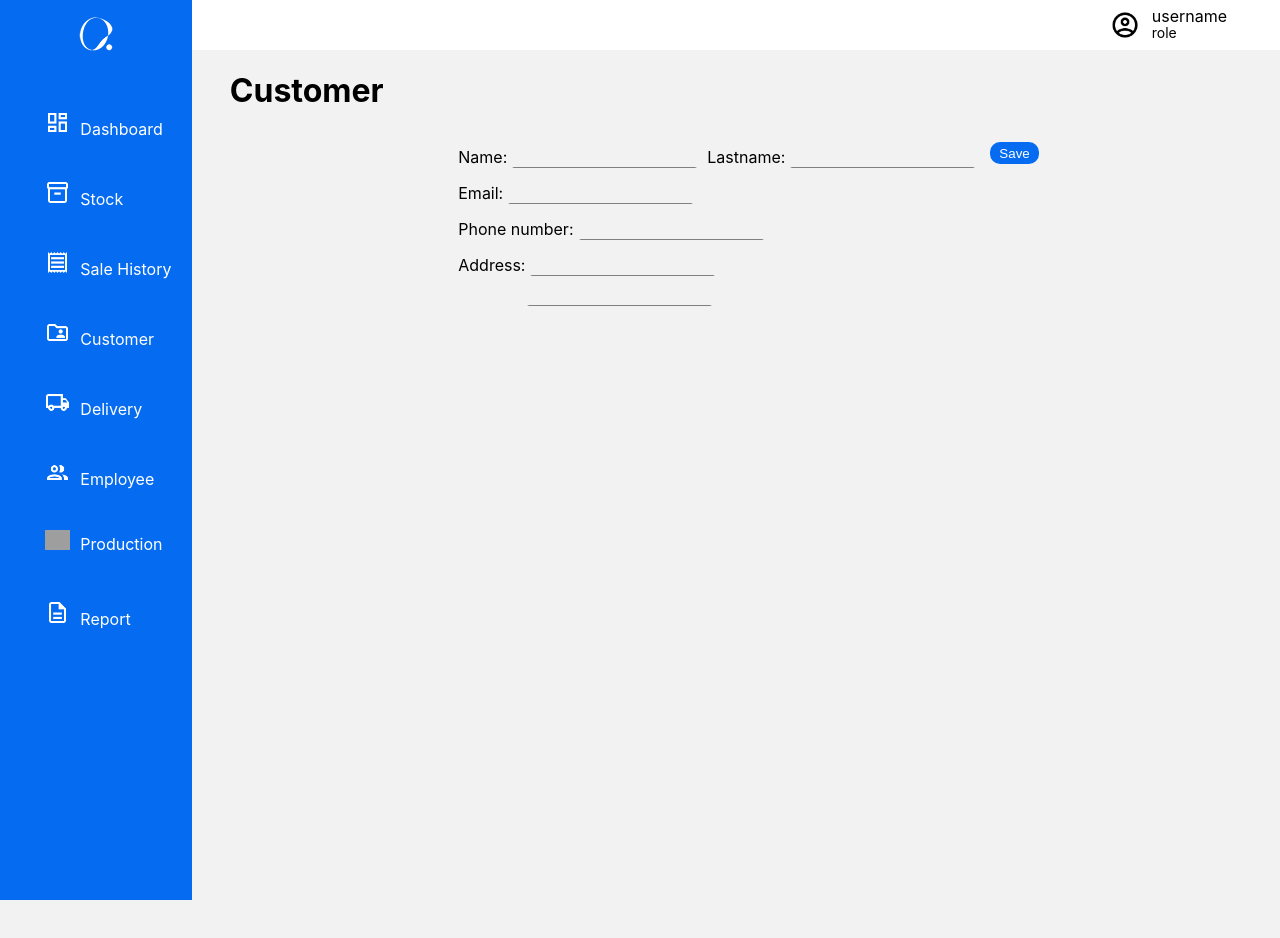
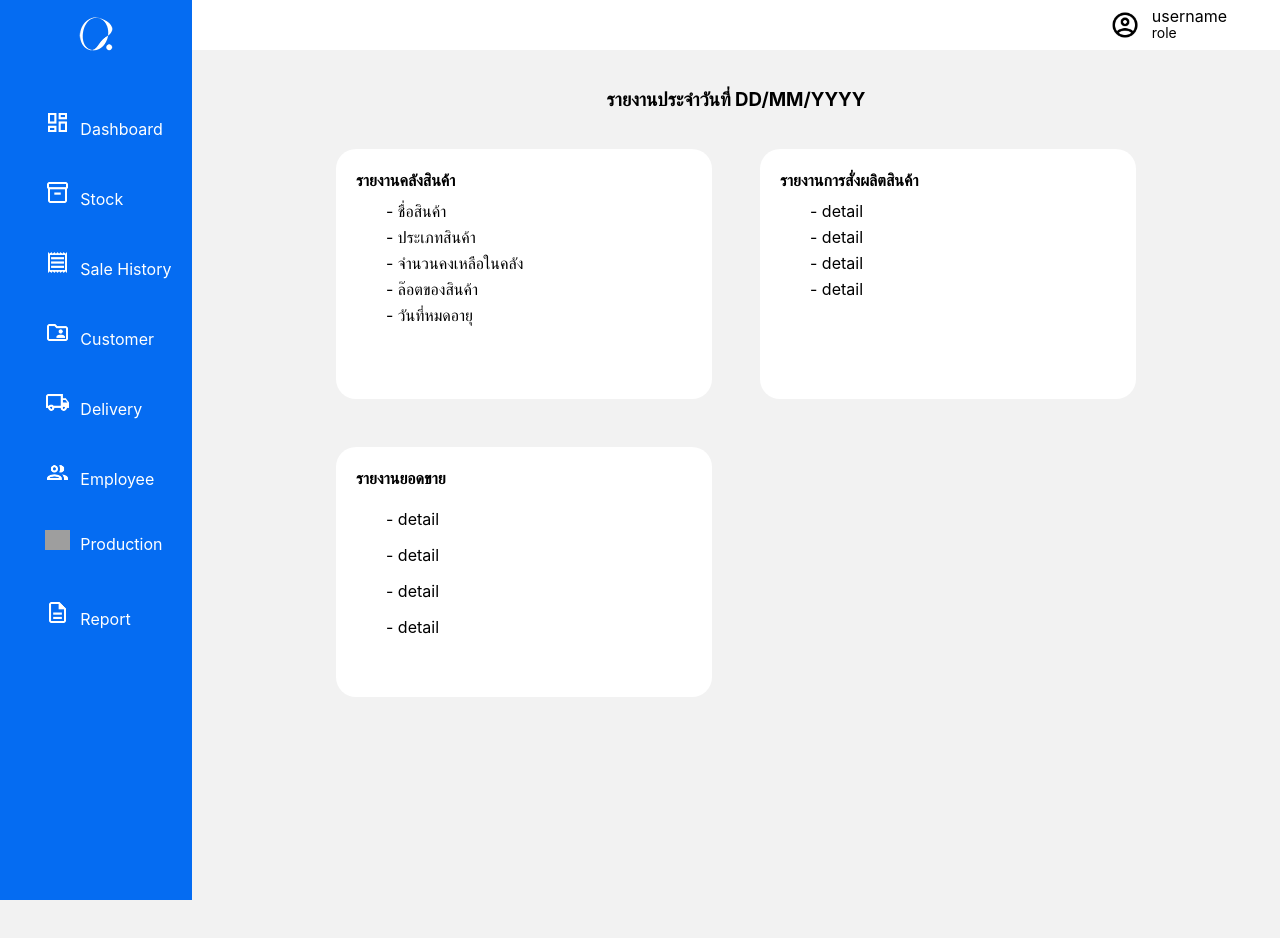
Before and after one commit to nker31/Storage-management-system, a React (Create React App) app in the folder qoo/: page / in a window 1280 px wide. Shown: the top 938 px of the page. Built offline with nearby package versions, Linux system fonts and the light colour scheme; grey boxes are pictures that could not be loaded.

Commit message:
Add report page
- created report menu page structure
- created report type page structure

```diff
--- a/qoo/src/App.js
+++ b/qoo/src/App.js
@@ -10,7 +10,10 @@ import AppEmployee from './components/AppEmployee';
 import AppProduction from './components/AppProduction';
 import AppCustomer from './components/AppCustomer';
 import AppCustomerData from './components/AppCustomerData';
+import AppReportMenu from './components/AppReportMenu';
+import AppReportType from './components/AppReportType';
 // import AppNavBar from './components/AppNavBar';
+
 
 
 function App() {
@@ -25,7 +28,9 @@ function App() {
       {/* <AppEmployee/> */}
       {/* <AppProduction/> */}
       {/* <AppCustomer/> */}
-      <AppCustomerData/>
+      {/* <AppCustomerData/> */}
+      {/* <AppReportMenu/> */}
+      <AppReportType />
 
 
     </div>
--- /dev/null
+++ b/qoo/src/components/AppReportMenu.css
@@ -0,0 +1,28 @@
+.report-two-box{
+    width:35%;
+    background-color: white;
+    margin: 50px;
+    justify-content: center;
+    text-align: center;
+    min-width: 300px;
+    max-width: 400px;
+    min-height: 400px;
+    max-height: 450px;
+    border-radius: 20px;
+}
+.calendar-area{
+    min-width: 250px;
+    min-height: 250px;
+    background-color: white;
+    border: 3px solid #056CF2;
+    color: rgb(209, 21, 121);
+}
+
+.search-button{margin-top: 20px;
+    width: 40%;
+    height: 35px;
+    border-radius: 13px;
+    color: white;
+    background-color: #056CF2;
+    border: 3px solid #056CF2;
+}
--- /dev/null
+++ b/qoo/src/components/AppReportMenu.js
@@ -0,0 +1,28 @@
+import "./AppReportMenu.css";
+import AppNavBar from "./AppNavBar";
+
+function AppReportMenu(){
+    return(
+        <div className="right-body">
+            <AppNavBar/>
+            <h1 className="stock-area-header">Report</h1>
+            <div className="box-of-box">
+                <div className="report-two-box">
+                    <h3>รายงานประจำวัน</h3>
+                    <div className="calendar-area">
+                        <h3><u> place calendar here</u></h3>
+                    </div>
+                    <button className="search-button" type="">search</button>
+                </div>
+                <div className="report-two-box">
+                    <h3>รายงานประจำเดือน</h3>
+                    <div className="calendar-area">
+                        <h3><u> place calendar here</u></h3>
+                    </div>
+                    <button className="search-button" type="">search</button>
+                </div>
+            </div>
+        </div>
+    )
+}
+export default AppReportMenu;
--- /dev/null
+++ b/qoo/src/components/AppReportType.css
@@ -0,0 +1,41 @@
+.header-box{
+    text-align: center;
+    /* background-color: red; */
+    margin-top: 1cm;
+
+}
+.box-of-report{
+    display: flex;
+    justify-content: center;
+    align-items: center;
+    margin-top: 1cm;
+}
+
+.report-type-select-box{
+    width: 100%;
+    /* background-color: blueviolet; */
+    max-width: 800px;
+    display: grid;
+    grid-template-columns: 1fr 1fr;
+    column-gap: 48px;
+    row-gap: 48px;
+}
+.type-box{
+    min-width: 250px;
+    max-width: 400px;
+    min-height: 250px;
+    max-height: 300px;
+    border-radius: 20px;
+    background-color: white;
+}
+.report-header{
+    margin-left: 20px;
+}
+
+.report-detail-box{
+    margin-left: 50px;
+}
+
+.report-detail{
+    margin-top: -10px;
+}
--- /dev/null
+++ b/qoo/src/components/AppReportType.js
@@ -0,0 +1,56 @@
+import "./AppReportType.css";
+import AppNavBar from "./AppNavBar";
+
+function AppReportType(){
+    const date = "DD/MM/YYYY"
+    return(
+        <div className="right-body">
+            <AppNavBar/>
+            <div className="header-box">
+                <h3>รายงานประจำวันที่ {date}</h3>
+            </div>
+            <div className="box-of-report">
+                <div className="report-type-select-box">
+                    <div className="type-box">
+                        <div className="report-header">
+                            <h4 >รายงานคลังสินค้า</h4>
+                        </div>
+                        <div className="report-detail-box">
+                            <p className="report-detail">- ชื่อสินค้า</p>
+                            <p className="report-detail">- ประเภทสินค้า</p>
+                            <p className="report-detail">- จำนวนคงเหลือในคลัง</p>
+                            <p className="report-detail">- ล๊อตของสินค้า</p>
+                            <p className="report-detail">- วันที่หมดอายุ</p>
+                        </div>
+                    </div>
+                    <div className="type-box">
+                        <div className="report-header">
+                            <h4>รายงานการสั่งผลิตสินค้า</h4>
+                        </div>
+                        <div className="report-detail-box">
+                            <p className="report-detail">- detail</p>
+                            <p className="report-detail">- detail</p>
+                            <p className="report-detail">- detail</p>
+                            <p className="report-detail">- detail</p>
+                        </div>
+                    </div>
+                    <div className="type-box">
+                        <div className="report-header">
+                            <h4>รายงานยอดขาย</h4>
+                        </div >
+                        <div className="report-detail-box">
+                            <p>- detail</p>
+                            <p>- detail</p>
+                            <p>- detail</p>
+                            <p>- detail</p>
+                        </div>
+                    </div>
+
+
+                </div>
+            </div>
+
+        </div >
+    )
+}
+export default AppReportType;
```
